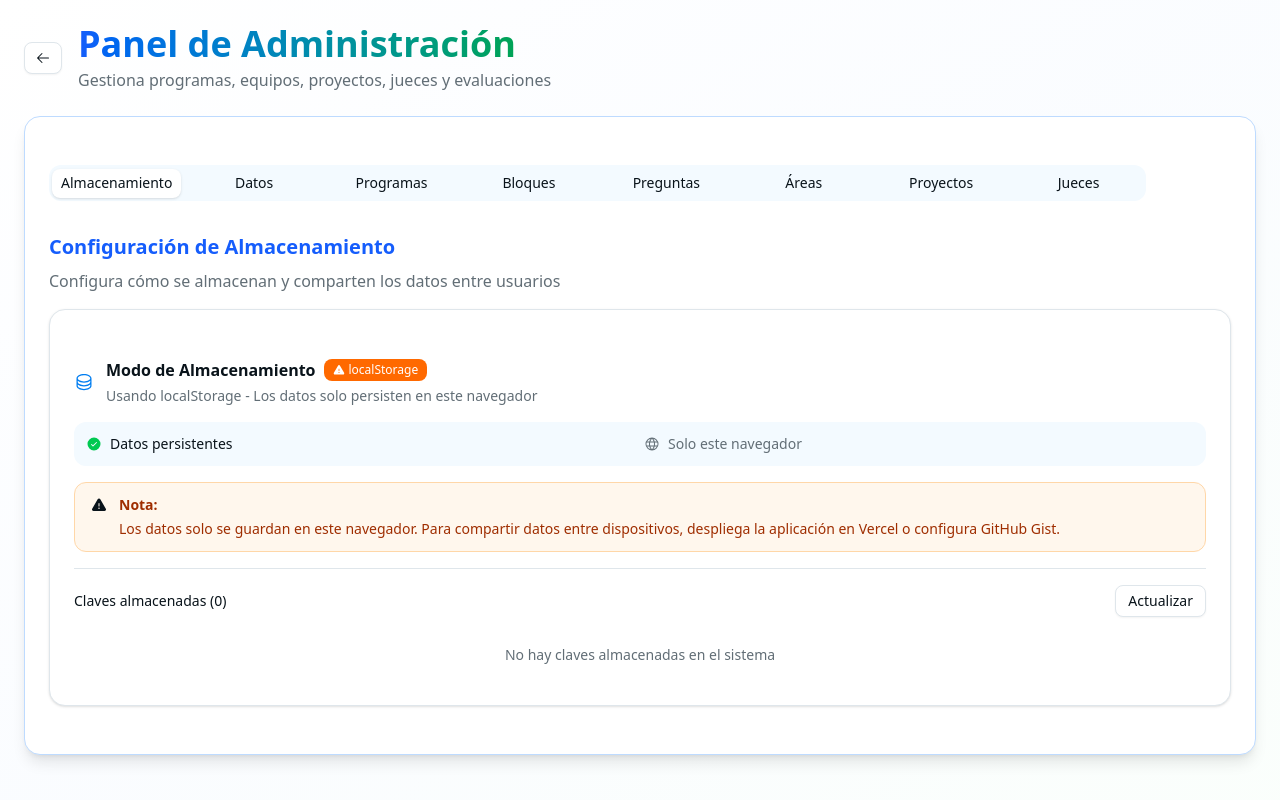
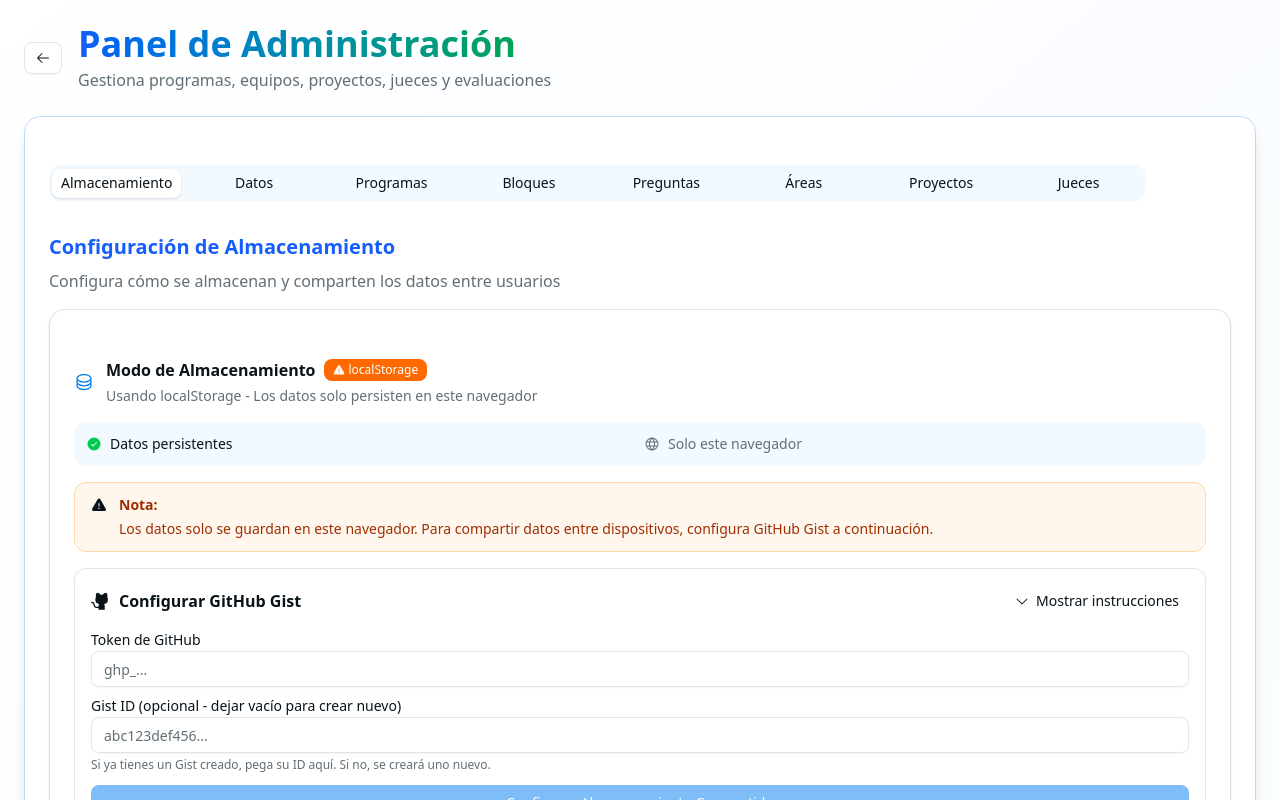
Before and after one commit to JuanPL05/demo, a React (Vite) app: page / in a window 1280 px wide. Both pictures are taken after a click on the button "Acceder al Panel". Shown: the top 800 px of the page. Built offline with nearby package versions, Linux system fonts and the light colour scheme.

Commit message:
Refactor storage configuration and diagnostics; enhance GitHub Gist setup instructions and UI alerts for better user guidance

```diff
--- a/src/components/SystemDiagnostics.tsx
+++ b/src/components/SystemDiagnostics.tsx
@@ -1,19 +1,27 @@
 import { useEffect, useState } from 'react'
 import { Card, CardContent, CardDescription, CardHeader, CardTitle } from '@/components/ui/card'
 import { Badge } from '@/components/ui/badge'
+import { Alert, AlertDescription } from '@/components/ui/alert'
+import { Button } from '@/components/ui/button'
 import { getSystemState } from '@/lib/database'
+import { getStorageInfo } from '@/lib/kv-adapter'
 import type { SystemState } from '@/lib/types'
-import { CheckCircle, XCircle } from '@phosphor-icons/react'
+import { CheckCircle, XCircle, Warning, GithubLogo } from '@phosphor-icons/react'
 
 export function SystemDiagnostics() {
   const [state, setState] = useState<SystemState | null>(null)
   const [loading, setLoading] = useState(true)
+  const [storageMode, setStorageMode] = useState<string>('')
+  const [isShared, setIsShared] = useState(false)
 
   useEffect(() => {
     const loadState = async () => {
       try {
         const systemState = await getSystemState()
+        const storageInfo = await getStorageInfo()
         setState(systemState)
+        setStorageMode(storageInfo.mode || '')
+        setIsShared(storageInfo.isShared)
       } catch (error) {
         console.error('Error loading system state:', error)
       } finally {
@@ -47,6 +55,32 @@ export function SystemDiagnostics() {
   const isHealthy = state && state.programs.length > 0 && state.projects.length > 0 && state.judges.length > 0
 
   return (
+    <>
+      {storageMode === 'shared' && (
+        <Alert className="mb-6 bg-gradient-to-r from-orange-50 to-amber-50 border-orange-300">
+          <Warning className="h-5 w-5 text-orange-600" weight="fill" />
+          <AlertDescription className="flex items-start justify-between gap-4">
+            <div className="space-y-1">
+              <p className="font-semibold text-orange-900">
+                Almacenamiento Local Detectado
+              </p>
+              <p className="text-sm text-orange-800">
+                Los datos solo persisten en este navegador. Para compartir entre dispositivos y usuarios, configura GitHub Gist en el panel de administración.
+              </p>
+            </div>
+            <Button
+              variant="outline"
+              size="sm"
+              className="shrink-0 border-orange-300 hover:bg-orange-100"
+              onClick={() => window.location.href = '#admin'}
+            >
+              <GithubLogo size={16} weight="fill" className="mr-1" />
+              Configurar
+            </Button>
+          </AlertDescription>
+        </Alert>
+      )}
+
       <Card className="bg-gradient-to-br from-blue-50/80 via-white to-green-50/80 backdrop-blur border-blue-200/50 shadow-lg">
         <CardHeader>
           <div className="flex items-center justify-between">
@@ -85,5 +119,6 @@ export function SystemDiagnostics() {
           </div>
         </CardContent>
       </Card>
+    </>
   )
 }
--- a/src/components/admin/StorageConfig.tsx
+++ b/src/components/admin/StorageConfig.tsx
@@ -3,9 +3,11 @@ import { Card, CardContent } from '@/components/ui/card'
 import { Button } from '@/components/ui/button'
 import { Alert, AlertDescription } from '@/components/ui/alert'
 import { Badge } from '@/components/ui/badge'
-import { Database, Trash, CheckCircle, Warning, Globe } from '@phosphor-icons/react'
+import { Input } from '@/components/ui/input'
+import { Label } from '@/components/ui/label'
+import { Database, Trash, CheckCircle, Warning, Globe, GithubLogo, Info, CaretDown, CaretUp } from '@phosphor-icons/react'
 import { toast } from 'sonner'
-import { kvAdapter, getStorageInfo } from '@/lib/kv-adapter'
+import { kvAdapter, getStorageInfo, configureGistStorage, getGistId } from '@/lib/kv-adapter'
 
 export function StorageConfig() {
   const [keys, setKeys] = useState<string[]>([])
@@ -14,6 +16,11 @@ export function StorageConfig() {
   const [isPersistent, setIsPersistent] = useState(false)
   const [isShared, setIsShared] = useState(false)
   const [isLoading, setIsLoading] = useState(true)
+  const [showGistConfig, setShowGistConfig] = useState(false)
+  const [githubToken, setGithubToken] = useState('')
+  const [gistId, setGistId] = useState('')
+  const [isConfiguring, setIsConfiguring] = useState(false)
+  const [showInstructions, setShowInstructions] = useState(false)
 
   useEffect(() => {
     loadStorageInfo()
@@ -24,17 +31,50 @@ export function StorageConfig() {
       setIsLoading(true)
       const info = await getStorageInfo()
       const allKeys = await kvAdapter.keys()
+      const currentGistId = getGistId()
 
       setKeys(allKeys)
       setStorageDetails(info.details)
       setStorageMode(info.mode || 'unknown')
       setIsPersistent(info.isPersistent)
       setIsShared(info.isShared)
+
+      if (currentGistId) {
+        setGistId(currentGistId)
+      }
     } catch (error) {
       console.error('Error loading storage info:', error)
       setStorageDetails('Error al cargar información de almacenamiento')
     } finally {
       setIsLoading(false)
+    }
+  }
+
+  const handleConfigureGist = async () => {
+    if (!githubToken.trim()) {
+      toast.error('Por favor ingresa un token de GitHub válido')
+      return
+    }
+
+    setIsConfiguring(true)
+    try {
+      const newGistId = await configureGistStorage(
+        githubToken,
+        gistId.trim() || undefined
+      )
+
+      toast.success('Almacenamiento compartido configurado correctamente')
+      setGistId(newGistId)
+      setShowGistConfig(false)
+
+      await loadStorageInfo()
+
+      window.location.reload()
+    } catch (error) {
+      console.error('Error configuring Gist:', error)
+      toast.error('Error al configurar el almacenamiento. Verifica tu token.')
+    } finally {
+      setIsConfiguring(false)
     }
   }
 
@@ -115,13 +155,94 @@ export function StorageConfig() {
             </Alert>
           )}
 
-          {storageMode === 'shared' && (
-            <Alert className="bg-orange-50 border-orange-200">
-              <Warning className="h-4 w-4 text-orange-600" weight="fill" />
-              <AlertDescription className="text-orange-800">
-                <strong>Nota:</strong> Los datos solo se guardan en este navegador. Para compartir datos entre dispositivos, despliega la aplicación en Vercel o configura GitHub Gist.
+          {storageMode === 'gist' && (
+            <Alert className="bg-blue-50 border-blue-200">
+              <Globe className="h-4 w-4 text-blue-600" weight="fill" />
+              <AlertDescription className="text-blue-800">
+                <strong>GitHub Gist configurado!</strong> Los datos se comparten entre todos los dispositivos mediante Gist ID: <code className="bg-blue-100 px-1 rounded">{gistId}</code>
               </AlertDescription>
             </Alert>
+          )}
+
+          {storageMode === 'shared' && (
+            <>
+              <Alert className="bg-orange-50 border-orange-200">
+                <Warning className="h-4 w-4 text-orange-600" weight="fill" />
+                <AlertDescription className="text-orange-800">
+                  <strong>Nota:</strong> Los datos solo se guardan en este navegador. Para compartir datos entre dispositivos, configura GitHub Gist a continuación.
+                </AlertDescription>
+              </Alert>
+
+              <div className="border rounded-lg p-4 space-y-4">
+                <div className="flex items-center justify-between">
+                  <div className="flex items-center gap-2">
+                    <GithubLogo size={20} className="text-foreground" weight="fill" />
+                    <h4 className="font-semibold">Configurar GitHub Gist</h4>
+                  </div>
+                  <Button
+                    variant="ghost"
+                    size="sm"
+                    onClick={() => setShowInstructions(!showInstructions)}
+                  >
+                    {showInstructions ? <CaretUp size={16} /> : <CaretDown size={16} />}
+                    {showInstructions ? 'Ocultar' : 'Mostrar'} instrucciones
+                  </Button>
+                </div>
+
+                {showInstructions && (
+                  <Alert className="bg-blue-50 border-blue-200">
+                    <Info className="h-4 w-4 text-blue-600" />
+                    <AlertDescription className="text-blue-800 text-sm space-y-2">
+                      <p><strong>Cómo crear un token de GitHub:</strong></p>
+                      <ol className="list-decimal ml-4 space-y-1">
+                        <li>Ve a <a href="https://github.com/settings/tokens" target="_blank" rel="noopener noreferrer" className="underline">GitHub Settings → Tokens</a></li>
+                        <li>Click en "Generate new token (classic)"</li>
+                        <li>Dale un nombre: "MeetUp Demo Day"</li>
+                        <li>Marca solo el scope <code className="bg-blue-100 px-1 rounded">gist</code></li>
+                        <li>Click en "Generate token" y copia el token (empieza con ghp_)</li>
+                      </ol>
+                    </AlertDescription>
+                  </Alert>
+                )}
+
+                <div className="space-y-3">
+                  <div>
+                    <Label htmlFor="github-token">Token de GitHub</Label>
+                    <Input
+                      id="github-token"
+                      type="password"
+                      placeholder="ghp_..."
+                      value={githubToken}
+                      onChange={(e) => setGithubToken(e.target.value)}
+                      className="mt-1"
+                    />
+                  </div>
+
+                  <div>
+                    <Label htmlFor="gist-id">Gist ID (opcional - dejar vacío para crear nuevo)</Label>
+                    <Input
+                      id="gist-id"
+                      type="text"
+                      placeholder="abc123def456..."
+                      value={gistId}
+                      onChange={(e) => setGistId(e.target.value)}
+                      className="mt-1"
+                    />
+                    <p className="text-xs text-muted-foreground mt-1">
+                      Si ya tienes un Gist creado, pega su ID aquí. Si no, se creará uno nuevo.
+                    </p>
+                  </div>
+
+                  <Button
+                    onClick={handleConfigureGist}
+                    disabled={isConfiguring || !githubToken.trim()}
+                    className="w-full"
+                  >
+                    {isConfiguring ? 'Configurando...' : 'Configurar Almacenamiento Compartido'}
+                  </Button>
+                </div>
+              </div>
+            </>
           )}
 
           <div className="border-t pt-4">
```
Also changed, not shown: 2 other files (tests, documents, lock files or other folders). Lines whose indentation alone changed are shown as unchanged.
